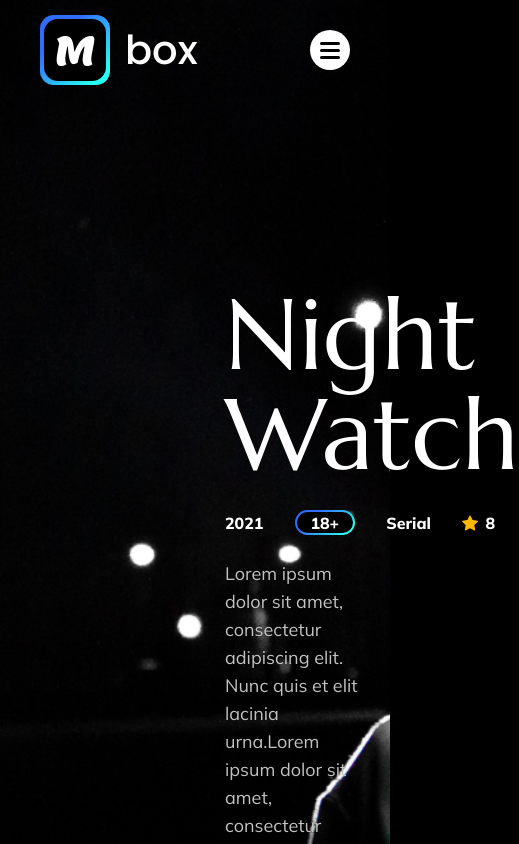
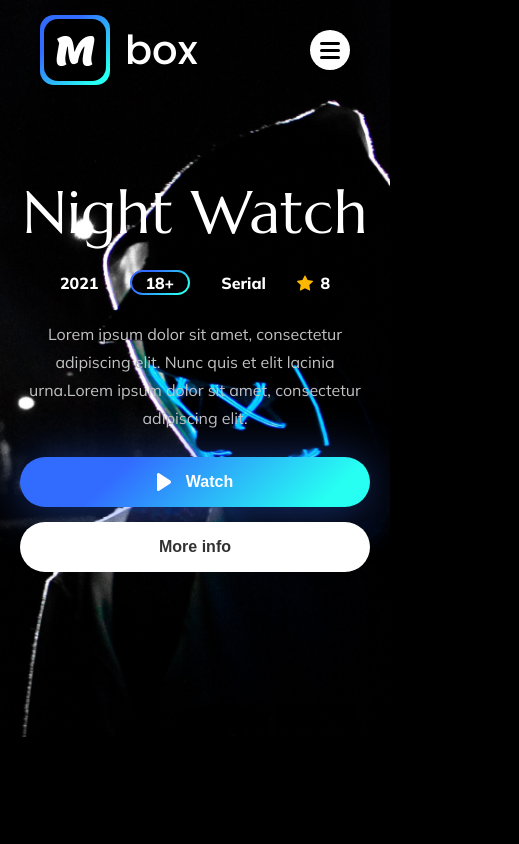
Before and after one commit to danya0/mbox, a Nuxt app: page / in a window 390 px wide. Shown: the top 844 px of the page, 519 px wide, since content can reach past the window. Built offline with nearby package versions, Linux system fonts and the light colour scheme.

Commit message:
responsive layout for the main screen

```diff
--- a/components/AppButton.vue
+++ b/components/AppButton.vue
@@ -31,6 +31,9 @@ export default {
   transition: transform .3s;
 
   margin-right: 30px;
+  @include grid-tablet {
+    margin-right: 20px;
+  }
 
   &.white {
     color: #323232;
@@ -41,5 +44,11 @@ export default {
   &:hover {
     transform: scale(1.05);
   }
+
+  @include grid-mobile {
+    width: 100%;
+    margin-bottom: 15px;
+    margin-right: 0;
+  }
 }
 </style>
--- a/components/Main/TheMain.vue
+++ b/components/Main/TheMain.vue
@@ -52,6 +52,7 @@ export default {
 
 .custom-button-block {
   display: flex;
+  justify-content: center;
   align-items: center;
   svg {
     margin-right: 15px;
@@ -60,11 +61,19 @@ export default {
 
 .main {
   &-section {
-    background: url('~assets/img/main-bg.png') center / cover no-repeat;
+    background-image: url('~assets/img/main-bg.png');
+    background-size: cover;
+    background-position: center center;
+    background-repeat: no-repeat;
+
+    @include grid-mobile {
+      background-position: right -310px center;
+    }
   }
 
   padding-top: 285px;
   padding-left: 205px;
+  padding-bottom: 170px;
 
   &-block {
     &:not(&:last-child) {
@@ -86,8 +95,27 @@ export default {
     color: #C2C2C2;
   }
 
-  &-buttons {
+  @include grid-laptop {
+    padding-left: 60px;
+    padding-bottom: 140px;
+  }
 
+  @include grid-tablet {
+    padding-top: 180px;
+    &-block {
+    }
+    &__title {
+      font-size: 60px;
+      line-height: 65px;
+    }
+    &__description {
+      font-size: 16px;
+    }
+  }
+  @include grid-mobile {
+    padding-bottom: 150px;
+    padding-left: 0;
+    text-align: center;
   }
 }
 </style>
--- a/components/Main/TheMainInformation.vue
+++ b/components/Main/TheMainInformation.vue
@@ -75,5 +75,9 @@ export default {
       margin-right: 7px;
     }
   }
+
+  @include grid-mobile {
+    margin: 0 auto;
+  }
 }
 </style>
```
